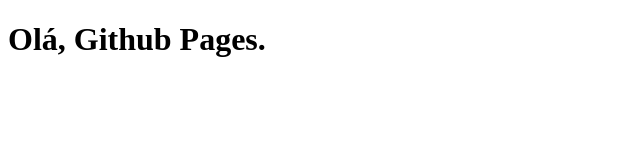
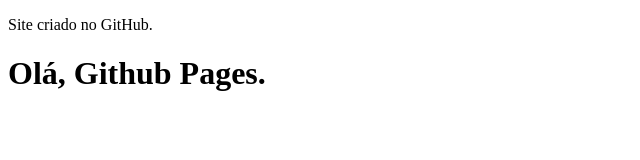
Before and after one commit to Guest0S/techcode, a plain HTML site: page index.html in a window 1280 px wide. Shown: the whole page, without its empty margins (0-640 px from the left). Drawn offline with Linux system fonts and the light colour scheme.

Commit message:
Atualizar o index.html

```diff
--- a/index.html
+++ b/index.html
@@ -5,6 +5,7 @@
   <meta name="viewport" content="width=device-width, initial-scale=1.0">
   <meta http-equiv="X-UA-Compatible" content="ie=edge">
   <title>Site com GitHub</title>
+  <p>Site criado no GitHub.</p>
 </head>
 <body>
   <h1>Olá, Github Pages.</h1>
```
